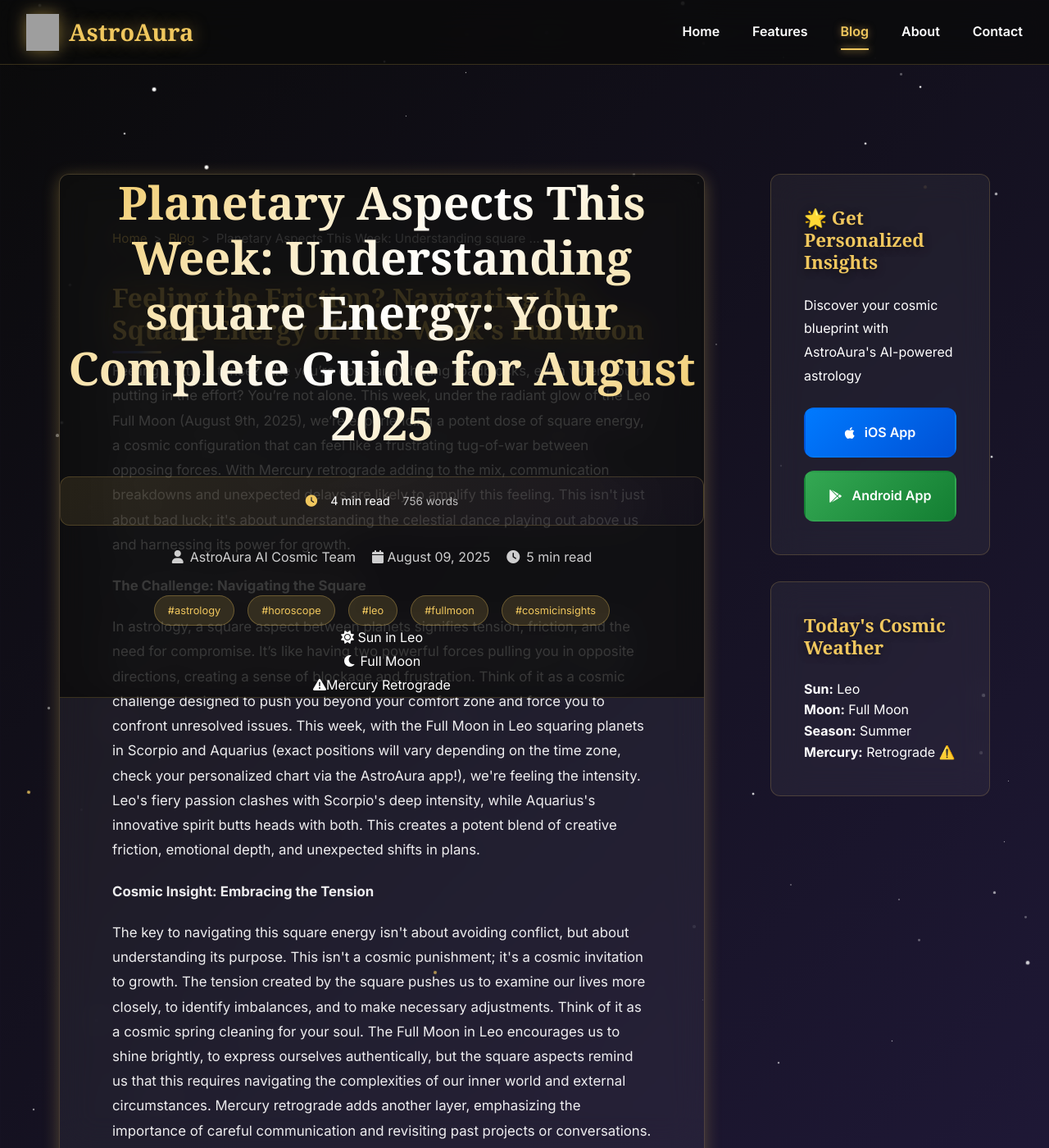
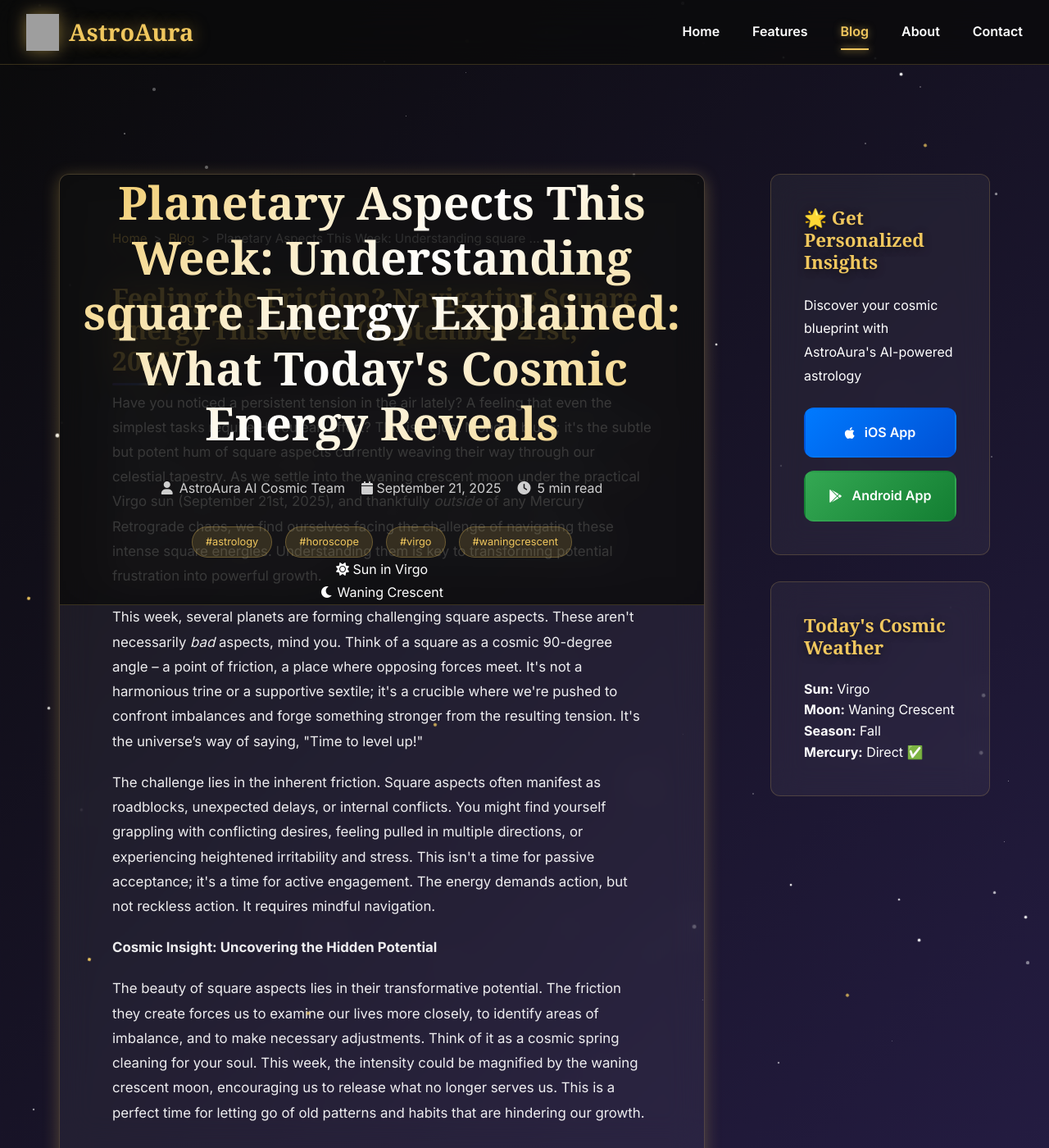
Before and after one commit to royanis/astroaura-website, a Jekyll site: the page blog/posts/planetary-aspects-this-week-understanding-square-e.html, which Jekyll copies as it is, in a window 1280 px wide and 1400 px high. Shown: the whole window at 82% size. Built offline with Jekyll 4.4.1, drawn with Linux system fonts in a browser that asks for light colours; some web fonts are replaced; comment, search, counter and statistics services are not loaded; some of the changed text lies outside the part shown; grey boxes are pictures that could not be loaded.

Commit message:
🌟 Automated blog post: 2025-09-21 01:53 UTC
Generated authentic astrology content
Updated RSS feeds and sitemap
Published via GitHub Actions

🤖 Automated by AstroAura Blog System

```diff
--- a/blog/posts/planetary-aspects-this-week-understanding-square-e.html
+++ b/blog/posts/planetary-aspects-this-week-understanding-square-e.html
@@ -3,10 +3,11 @@
 <head>
     <meta charset="UTF-8">
     <meta name="viewport" content="width=device-width, initial-scale=1.0">
-    <meta name="description" content="## Feeling the Friction? Navigating the Square Energy of This Week's Full Moon  Feeling a little… tense? Like you’re constantly hitting roadblocks, even...">
-    <title>Planetary Aspects This Week: Understanding square Energy: Your Complete Guide for August 2025 | AstroAura Cosmic Insights</title>
+    <meta name="description" content="## Feeling the Friction? Navigating Square Energy This Week (September 21st, 2025)  Have you noticed a persistent tension in the air lately?  A feeling ...">
+    <title>Planetary Aspects This Week: Understanding square Energy Explained: What Today's Cosmic Energy Reveals | AstroAura Cosmic Insights</title>
 
     <!-- SEO Meta Tags -->
+    <meta name="keywords" content="astrology, horoscope, virgo, waning-crescent, AI astrology, multilingual horoscope">
     <meta name="author" content="AstroAura AI Cosmic Team">
     <meta name="robots" content="index, follow, max-image-preview:large, max-snippet:-1">
     <meta name="revisit-after" content="7 days">
@@ -15,24 +16,24 @@
     <link rel="canonical" href="https://astroaura.me/blog/posts/planetary-aspects-this-week-understanding-square-e.html">
 
     <!-- Open Graph Tags -->
-    <meta property="og:title" content="Planetary Aspects This Week: Understanding square Energy: Your Complete Guide for August 2025 | AstroAura">
-    <meta property="og:description" content="## Feeling the Friction? Navigating the Square Energy of This Week's Full Moon  Feeling a little… tense? Like you’re constantly hitting roadblocks, even...">
+    <meta property="og:title" content="Planetary Aspects This Week: Understanding square Energy Explained: What Today's Cosmic Energy Reveals | AstroAura">
+    <meta property="og:description" content="## Feeling the Friction? Navigating Square Energy This Week (September 21st, 2025)  Have you noticed a persistent tension in the air lately?  A feeling ...">
     <meta property="og:url" content="https://astroaura.me/blog/posts/planetary-aspects-this-week-understanding-square-e.html">
     <meta property="og:type" content="article">
     <meta property="og:site_name" content="AstroAura">
 
     <!-- Twitter Card -->
     <meta name="twitter:card" content="summary_large_image">
-    <meta name="twitter:title" content="Planetary Aspects This Week: Understanding square Energy: Your Complete Guide for August 2025">
-    <meta name="twitter:description" content="## Feeling the Friction? Navigating the Square Energy of This Week's Full Moon  Feeling a little… tense? Like you’re constantly hitting roadblocks, even...">
+    <meta name="twitter:title" content="Planetary Aspects This Week: Understanding square Energy Explained: What Today's Cosmic Energy Reveals">
+    <meta name="twitter:description" content="## Feeling the Friction? Navigating Square Energy This Week (September 21st, 2025)  Have you noticed a persistent tension in the air lately?  A feeling ...">
 
     <!-- Schema.org Markup -->
     <script type="application/ld+json">
     {
         "@context": "https://schema.org",
         "@type": "BlogPosting",
-        "headline": "Planetary Aspects This Week: Understanding square Energy: Your Complete Guide for August 2025",
-        "description": "## Feeling the Friction? Navigating the Square Energy of This Week's Full Moon  Feeling a little… tense? Like you’re constantly hitting roadblocks, even...",
+        "headline": "Planetary Aspects This Week: Understanding square Energy Explained: What Today's Cosmic Energy Reveals",
+        "description": "## Feeling the Friction? Navigating Square Energy This Week (September 21st, 2025)  Have you noticed a persistent tension in the air lately?  A feeling ...",
         "author": {
             "@type": "Organization",
             "name": "AstroAura AI Cosmic Team"
@@ -45,13 +46,14 @@
                 "url": "https://astroaura.me/assets/icons/app_icon.png"
             }
         },
-        "datePublished": "2025-08-09T01:58:14.171919",
-        "dateModified": "2025-08-09T01:58:14.171919",
+        "datePublished": "2025-09-21T01:53:36.412626",
+        "dateModified": "2025-09-21T01:53:36.412626",
         "url": "https://astroaura.me/blog/posts/planetary-aspects-this-week-understanding-square-e.html",
         "mainEntityOfPage": {
             "@type": "WebPage",
             "@id": "https://astroaura.me/blog/posts/planetary-aspects-this-week-understanding-square-e.html"
         },
+        "keywords": "astrology, horoscope, virgo, waning-crescent"
     }
     </script>
 
@@ -97,63 +99,60 @@
 
             <!-- Post Header -->
             <header class="post-header">
-                <h1 class="post-title">Planetary Aspects This Week: Understanding square Energy: Your Complete Guide for August 2025</h1>
+                <h1 class="post-title">Planetary Aspects This Week: Understanding square Energy Explained: What Today's Cosmic Energy Reveals</h1>
                 <div class="post-meta">
                     <span class="post-author">
                         <i class="fas fa-user"></i> AstroAura AI Cosmic Team
                     </span>
-                    <time class="post-date" datetime="2025-08-09T01:58:14.171919">
-                        <i class="fas fa-calendar"></i> August 09, 2025
+                    <time class="post-date" datetime="2025-09-21T01:53:36.412626">
+                        <i class="fas fa-calendar"></i> September 21, 2025
                     </time>
                     <span class="post-reading-time">
                         <i class="fas fa-clock"></i> 5 min read
                     </span>
                 </div>
                 <div class="post-tags">
-                    <span class="tag">#astrology</span> <span class="tag">#horoscope</span> <span class="tag">#leo</span> <span class="tag">#fullmoon</span> <span class="tag">#cosmicinsights</span>
+                    <span class="tag">#astrology</span> <span class="tag">#horoscope</span> <span class="tag">#virgo</span> <span class="tag">#waningcrescent</span>
                 </div>
 
                 <!-- Current Cosmic Data Display -->
                 <div class="cosmic-data-bar">
                     <div class="cosmic-item">
                         <i class="fas fa-sun"></i>
-                        <span>Sun in Leo</span>
+                        <span>Sun in Virgo</span>
                     </div>
                     <div class="cosmic-item">
                         <i class="fas fa-moon"></i>
-                        <span>Full Moon</span>
+                        <span>Waning Crescent</span>
                     </div>
-                    <div class="cosmic-item mercury-rx"><i class="fas fa-exclamation-triangle"></i><span>Mercury Retrograde</span></div>
+
                 </div>
             </header>
 
             <!-- Post Content -->
             <div class="post-content">
                 <div class="blog-content">
-  <h2>Feeling the Friction? Navigating the Square Energy of This Week's Full Moon</h2>
-  <p>Feeling a little… tense? Like you’re constantly hitting roadblocks, even when you’re putting in the effort?  You’re not alone. This week, under the radiant glow of the Leo Full Moon (August 9th, 2025), we’re experiencing a potent dose of square energy, a cosmic configuration that can feel like a frustrating tug-of-war between opposing forces.  With Mercury retrograde adding to the mix, communication breakdowns and unexpected delays are likely to amplify this feeling.  This isn't just about bad luck; it's about understanding the celestial dance playing out above us and harnessing its power for growth.</p>
-  <p><strong>The Challenge: Navigating the Square</strong></p>
-  <p>In astrology, a square aspect between planets signifies tension, friction, and the need for compromise. It’s like having two powerful forces pulling you in opposite directions, creating a sense of blockage and frustration.  Think of it as a cosmic challenge designed to push you beyond your comfort zone and force you to confront unresolved issues.  This week, with the Full Moon in Leo squaring planets in Scorpio and Aquarius (exact positions will vary depending on the time zone, check your personalized chart via the AstroAura app!), we're feeling the intensity.  Leo's fiery passion clashes with Scorpio's deep intensity, while Aquarius's innovative spirit butts heads with both. This creates a potent blend of creative friction, emotional depth, and unexpected shifts in plans.</p>
-  <p><strong>Cosmic Insight: Embracing the Tension</strong></p>
-  <p>The key to navigating this square energy isn't about avoiding conflict, but about understanding its purpose.  This isn't a cosmic punishment; it's a cosmic invitation to growth.  The tension created by the square pushes us to examine our lives more closely, to identify imbalances, and to make necessary adjustments.  Think of it as a cosmic spring cleaning for your soul.  The Full Moon in Leo encourages us to shine brightly, to express ourselves authentically, but the square aspects remind us that this requires navigating the complexities of our inner world and external circumstances.  Mercury retrograde adds another layer, emphasizing the importance of careful communication and revisiting past projects or conversations.</p>
-  <p><strong>Resolution: Turning Friction into Fuel</strong></p>
-  <p>This week, instead of fighting the current, learn to surf it.  Embrace the challenges as opportunities for self-discovery and growth.  The square energy can be incredibly productive if we channel it correctly.  Here's how:</p>
+  <h2>Feeling the Friction? Navigating Square Energy This Week (September 21st, 2025)</h2>
+  <p>Have you noticed a persistent tension in the air lately?  A feeling that even the simplest tasks require Herculean effort?  This isn't just Monday blues; it's the subtle but potent hum of square aspects currently weaving their way through our celestial tapestry.  As we settle into the waning crescent moon under the practical Virgo sun (September 21st, 2025), and thankfully <em>outside</em> of any Mercury Retrograde chaos, we find ourselves facing the challenge of navigating these intense square energies.  Understanding them is key to transforming potential frustration into powerful growth.</p>
+  <p>This week, several planets are forming challenging square aspects.  These aren't necessarily <em>bad</em> aspects, mind you.  Think of a square as a cosmic 90-degree angle – a point of friction, a place where opposing forces meet.  It's not a harmonious trine or a supportive sextile; it's a crucible where we're pushed to confront imbalances and forge something stronger from the resulting tension.  It's the universe’s way of saying, "Time to level up!"</p>
+  <p>The challenge lies in the inherent friction. Square aspects often manifest as roadblocks, unexpected delays, or internal conflicts. You might find yourself grappling with conflicting desires, feeling pulled in multiple directions, or experiencing heightened irritability and stress.  This isn't a time for passive acceptance; it's a time for active engagement.  The energy demands action, but not reckless action.  It requires mindful navigation.</p>
+  <p><strong>Cosmic Insight: Uncovering the Hidden Potential</strong></p>
+  <p>The beauty of square aspects lies in their transformative potential.  The friction they create forces us to examine our lives more closely, to identify areas of imbalance, and to make necessary adjustments.  Think of it as a cosmic spring cleaning for your soul.  This week, the intensity could be magnified by the waning crescent moon, encouraging us to release what no longer serves us.  This is a perfect time for letting go of old patterns and habits that are hindering our growth.</p>
+  <p>For example, let’s say Mars is squaring Saturn.  This could manifest as feeling blocked in your career ambitions, frustrated by limitations, or struggling with self-doubt.  Instead of succumbing to negativity, use this energy to strategize, to refine your approach, and to build a more solid foundation for future success.  The square isn't about giving up; it's about getting smarter, stronger, and more resilient.</p>
+  <p><strong>Practical Tips for Navigating Square Energy:</strong></p>
   <ul>
-    <li><strong>Embrace self-reflection:</strong> Use this time for introspection. Journal your feelings, meditate, and listen to your intuition. The AstroAura app can provide personalized insights into your current astrological influences, helping you understand your emotional landscape.</li>
-    <li><strong>Prioritize clear communication:</strong> With Mercury retrograde, miscommunications are more likely.  Be patient, listen actively, and double-check everything before sending it out.</li>
-    <li><strong>Find creative outlets:</strong> Channel the friction into creative expression.  Write, paint, dance – anything that helps you process the intense energy.</li>
-    <li><strong>Practice flexibility:</strong>  Expect unexpected delays and be prepared to adapt to changing circumstances.  Rigidity will only exacerbate the tension.</li>
-    <li><strong>Seek balance:</strong>  The square highlights imbalances.  Identify areas of your life that are out of sync and work towards restoring equilibrium.</li>
+    <li><strong>Embrace the pause:</strong>  Don't force things.  Square aspects often require a period of reflection and recalibration before moving forward.</li>
+    <li><strong>Identify the conflict:</strong>  What internal or external forces are clashing?  Journaling can be incredibly helpful here.</li>
+    <li><strong>Seek balance:</strong>  Find ways to harmonize opposing energies.  Yoga, meditation, and spending time in nature can be incredibly grounding.</li>
+    <li><strong>Practice self-compassion:</strong>  Be kind to yourself.  This is a challenging time, and it's okay to feel frustrated or overwhelmed.</li>
+    <li><strong>Communicate clearly:</strong>  Misunderstandings can easily arise during square aspects.  Be mindful of your words and actively listen to others.</li>
   </ul>
-  <p><strong>Quick Takeaways:</strong></p>
-  <ul>
-    <li><strong>Square Aspects:</strong>  Tension, friction, growth opportunities.</li>
-    <li><strong>Leo Full Moon:</strong>  Express yourself authentically, but with mindful awareness.</li>
-    <li><strong>Mercury Retrograde:</strong>  Review, revise, and reconnect.</li>
-    <li><strong>AstroAura App:</strong> Your personalized astrological guide for navigating this week's energy.</li>
-  </ul>
+  <p><strong>Resolution:  Turning Friction into Fuel</strong></p>
+  <p>By understanding the nature of square aspects and employing these strategies, we can transform potential frustration into powerful growth. The energy of this week isn't about avoiding the challenge; it's about facing it head-on, learning from it, and emerging stronger on the other side.  Remember, the universe is not trying to trip you up; it's pushing you to evolve.</p>
+  <p><strong>AstroAura: Your Personalized Cosmic Guide</strong></p>
+  <p>Navigating these complex planetary influences can feel overwhelming.  That's where AstroAura comes in.  Our app provides personalized astrological insights tailored to your unique birth chart, helping you understand how these current planetary aspects impact your life specifically.  Download AstroAura today and unlock a deeper understanding of your cosmic journey.</p>
   <p><strong>Viral Call to Action:</strong></p>
-  <p>This week's planetary dance is a powerful reminder that growth doesn't happen in a straight line.  Embrace the challenges, learn from the friction, and shine your brightest light.  Share this post with your friends and family, helping them navigate this powerful energy. And remember, for personalized guidance and a deeper understanding of your unique astrological journey, download the AstroAura app today! Let's navigate these challenging energies together and emerge stronger and wiser on the other side.  #Astrology #FullMoon #MercuryRetrograde #SquareEnergy #AstroAura #LeoSeason #SpiritualGrowth</p>
+  <p>This week's square energies are a powerful reminder that growth often comes from facing challenges head-on.  Share this post with your friends and family to help them navigate these intense energies.  And don't forget to download AstroAura for personalized guidance and support! Let's transform this challenging energy into a period of remarkable self-discovery and growth together.  #Astrology #SquareAspects #VirgoSeason #AstroAura #CosmicGuidance #SelfGrowth</p>
 
   <section class="astroaura-cta">
     <h3>🌟 Discover Your Personal Cosmic Story</h3>
@@ -175,7 +174,7 @@
             <section class="post-actions">
                 <div class="share-buttons">
                     <h3>Share This Cosmic Insight</h3>
-                    <a href="https://twitter.com/intent/tweet?text=Planetary Aspects This Week: Understanding square Energy: Your Complete Guide for August 2025&url=https://astroaura.me/blog/posts/planetary-aspects-this-week-understanding-square-e.html" target="_blank" class="share-btn twitter">
+                    <a href="https://twitter.com/intent/tweet?text=Planetary Aspects This Week: Understanding square Energy Explained: What Today's Cosmic Energy Reveals&url=https://astroaura.me/blog/posts/planetary-aspects-this-week-understanding-square-e.html" target="_blank" class="share-btn twitter">
                         <i class="fab fa-twitter"></i> Tweet
                     </a>
                     <a href="https://www.facebook.com/sharer/sharer.php?u=https://astroaura.me/blog/posts/planetary-aspects-this-week-understanding-square-e.html" target="_blank" class="share-btn facebook">
@@ -203,15 +202,15 @@
             <div class="widget cosmic-weather">
                 <h3>Today's Cosmic Weather</h3>
                 <div class="weather-item">
-                    <strong>Sun:</strong> Leo
+                    <strong>Sun:</strong> Virgo
                 </div>
                 <div class="weather-item">
-                    <strong>Moon:</strong> Full Moon
+                    <strong>Moon:</strong> Waning Crescent
                 </div>
                 <div class="weather-item">
-                    <strong>Season:</strong> Summer
+                    <strong>Season:</strong> Fall
                 </div>
-                <div class="weather-item warning"><strong>Mercury:</strong> Retrograde ⚠️</div>
+                <div class="weather-item"><strong>Mercury:</strong> Direct ✅</div>
             </div>
         </aside>
     </main>
@@ -245,7 +244,5 @@
 
     <!-- JavaScript -->
     <script src="../js/blog.js"></script>
-    <script src="../js/personalization-engine.js"></script>
-    <script src="../js/reading-experience.js"></script>
 </body>
 </html>
--- a/blog/posts_index.json
+++ b/blog/posts_index.json
@@ -1,5 +1,28 @@
 {
   "posts": [
+    {
+      "title": "Planetary Aspects This Week: Understanding square Energy Explained: What Today's Cosmic Energy Reveals",
+      "slug": "planetary-aspects-this-week-understanding-square-e",
+      "date": "2025-09-21T01:53:36.412626",
+      "meta_description": "## Feeling the Friction? Navigating Square Energy This Week (September 21st, 2025)  Have you noticed a persistent tension in the air lately?  A feeling ...",
+      "keywords": [
+        "astrology",
+        "horoscope",
+        "virgo",
+        "waning-crescent",
+        "AI astrology",
+        "multilingual horoscope"
+      ],
+      "author": "AstroAura AI Cosmic Team",
+      "astronomical_data": {
+        "date": "2025-09-21",
+        "moon_phase": "Waning Crescent",
+        "sun_sign": "Virgo",
+        "season": "Fall",
+        "mercury_retrograde": false
+      },
+      "ai_generated": true
+    },
     {
       "title": "Daily Horoscope Deep Dive: Virgo Season Insights in Virgo Season - Cosmic Insights and Guidance",
       "slug": "daily-horoscope-deep-dive-virgo-season-insights-in",
@@ -1008,7 +1031,7 @@
     {
       "title": "Why Moon cycles and emotional balance is the Key to Mastering Mindfulness and Mental Health",
       "slug": "why-moon-cycles-and-emotional-balance-is-the-key-t",
-      "date": "2025-09-20T01:41:45.110055+00:00",
+      "date": "2025-09-21T01:53:36.586293+00:00",
       "meta_description": "## The Leo Roar Within: Unlocking Inner Peace Through Mindfulness in a Turbulent World  Feeling overwhelmed?  Like the relentless pace of modern life is...",
       "keywords": [
         "moon-phases",
@@ -1064,7 +1087,7 @@
   ],
   "metadata": {
     "version": "2.0",
-    "last_updated": "2025-09-20T01:41:45.144618Z",
-    "total_posts": 44
+    "last_updated": "2025-09-21T01:53:36.624517Z",
+    "total_posts": 45
   }
 }
```
Also changed, not shown: blog/atom.xml (+1 -1 lines), blog/feed.json (+22 -2 lines), blog/feed.xml (+1 -1 lines), sitemap.xml (+17 -7 lines).
